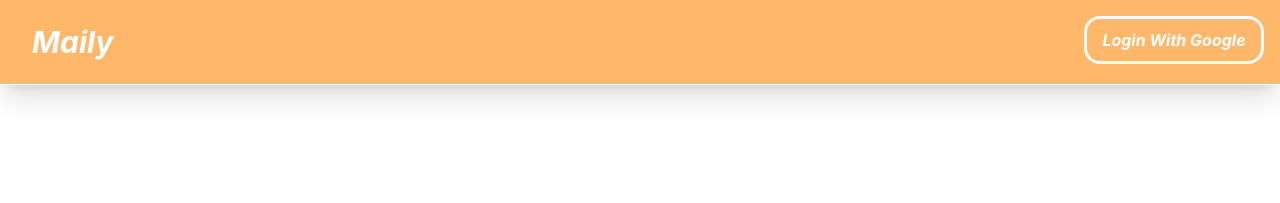
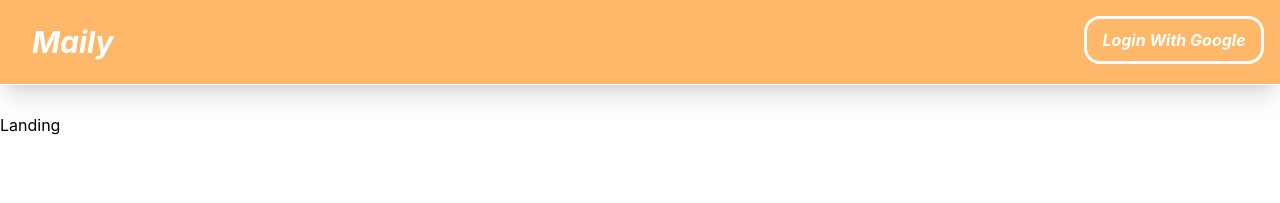
Before and after one commit to dio067/maily, a React (Vite) app in the folder client/: page / in a window 1280 px wide. Shown: the top 203 px of the page. Built offline with nearby package versions, Linux system fonts and the light colour scheme; no server answers.

Commit message:
fix: examinations route spelling

```diff
--- a/client/src/components/App.tsx
+++ b/client/src/components/App.tsx
@@ -11,9 +11,9 @@ export default function App() {
     <BrowserRouter>
       <Header />
       <Routes>
-        <Route path='/Landing' element={<Landing />} />
+        <Route path='/' element={<Landing />}></Route>
         <Route path='/Dashboard' element={<Dashboard />} />
-        <Route path='/Examination' element={<Examination />} />
+        <Route path='/Examinations' element={<Examination />} />
       </Routes>
     </BrowserRouter>
   );
```
